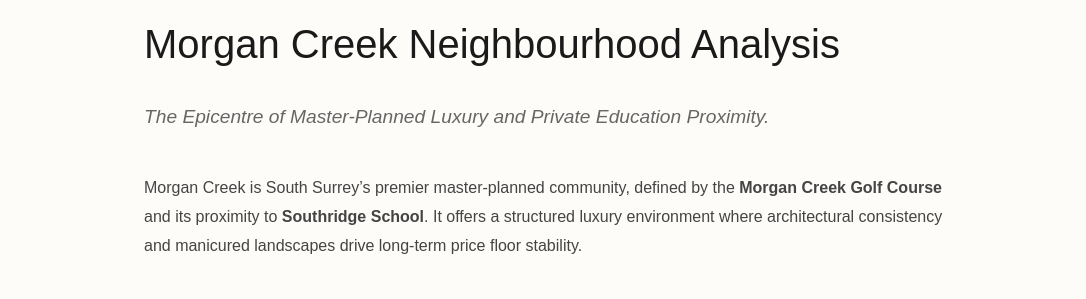
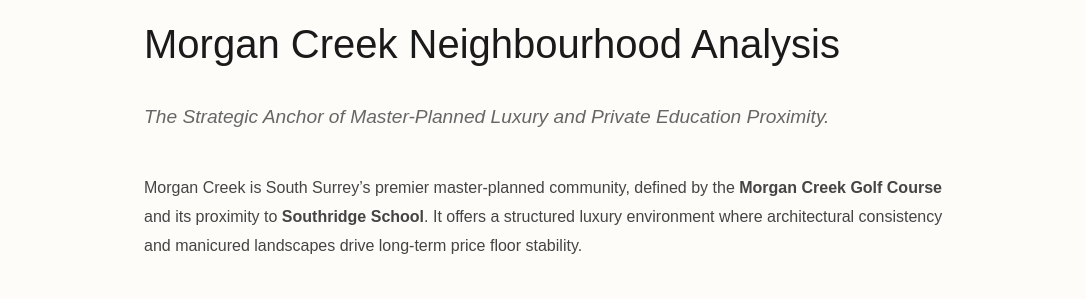
Before and after one commit to gvancouverhomes/tanvirbhupal-site, a Jekyll site: the page built from neighbourhoods/morgan-creek.md, in a window 1280 px wide. Shown: the part 218-517 px from the top of the page, without its empty margins (96-1182 px from the left). Built offline with Jekyll 4.4.1, drawn with Linux system fonts in a browser that asks for light colours.

Commit message:
update epicentre word to anchor

```diff
--- a/neighbourhoods/morgan-creek.md
+++ b/neighbourhoods/morgan-creek.md
@@ -8,7 +8,7 @@ permalink: /neighbourhoods/morgan-creek/
 <section class="section-pad">
   <div style="max-width: 800px; margin: 0 auto;">
     <h1 style="font-size: 2.5rem; font-weight: normal; color: #1a1a1a; margin-bottom: 20px;">Morgan Creek Neighbourhood Analysis</h1>
-    <p style="font-size: 1.2rem; color: #666; margin-bottom: 40px; font-style: italic;">The Epicentre of Master-Planned Luxury and Private Education Proximity.</p>
+    <p style="font-size: 1.2rem; color: #666; margin-bottom: 40px; font-style: italic;">The Strategic Anchor of Master-Planned Luxury and Private Education Proximity.</p>
 
     <div style="color: #444; line-height: 1.8;">
         <p>Morgan Creek is South Surrey’s premier master-planned community, defined by the <strong>Morgan Creek Golf Course</strong> and its proximity to <strong>Southridge School</strong>. It offers a structured luxury environment where architectural consistency and manicured landscapes drive long-term price floor stability.</p>
```
